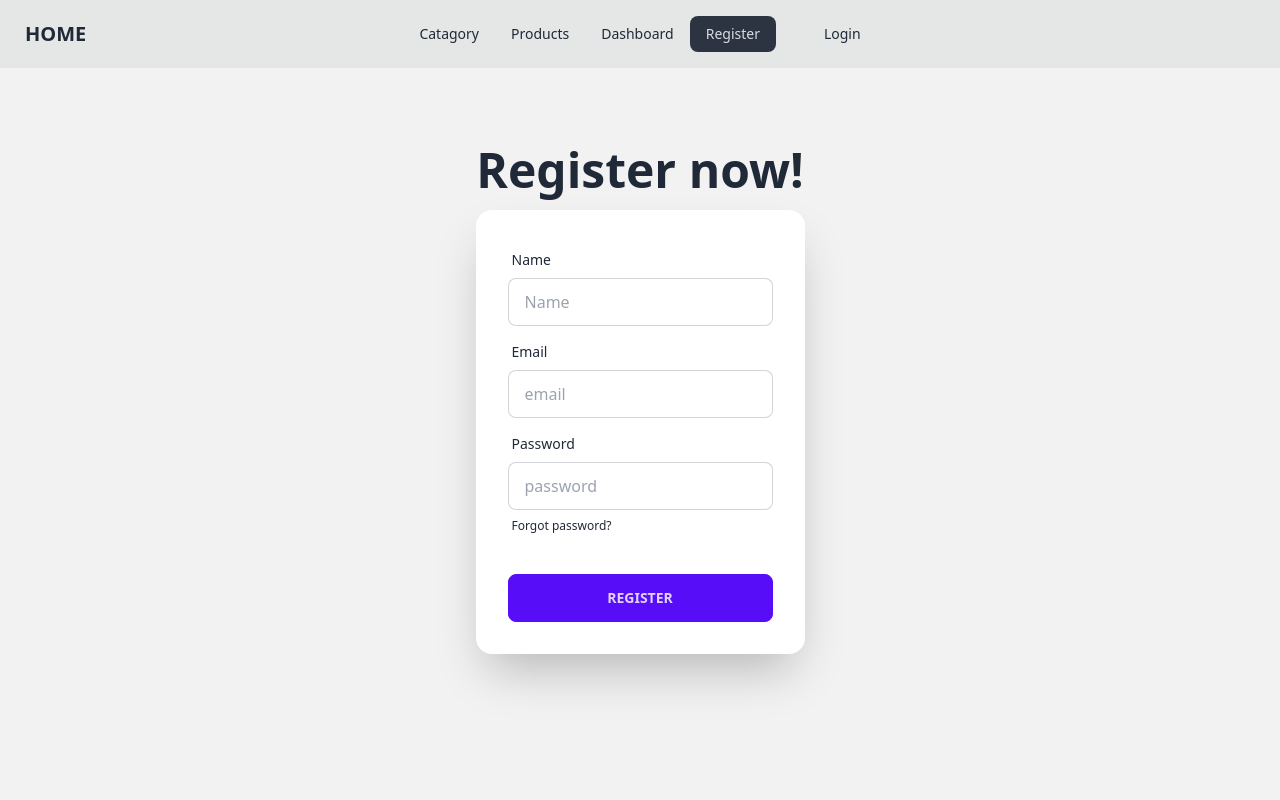
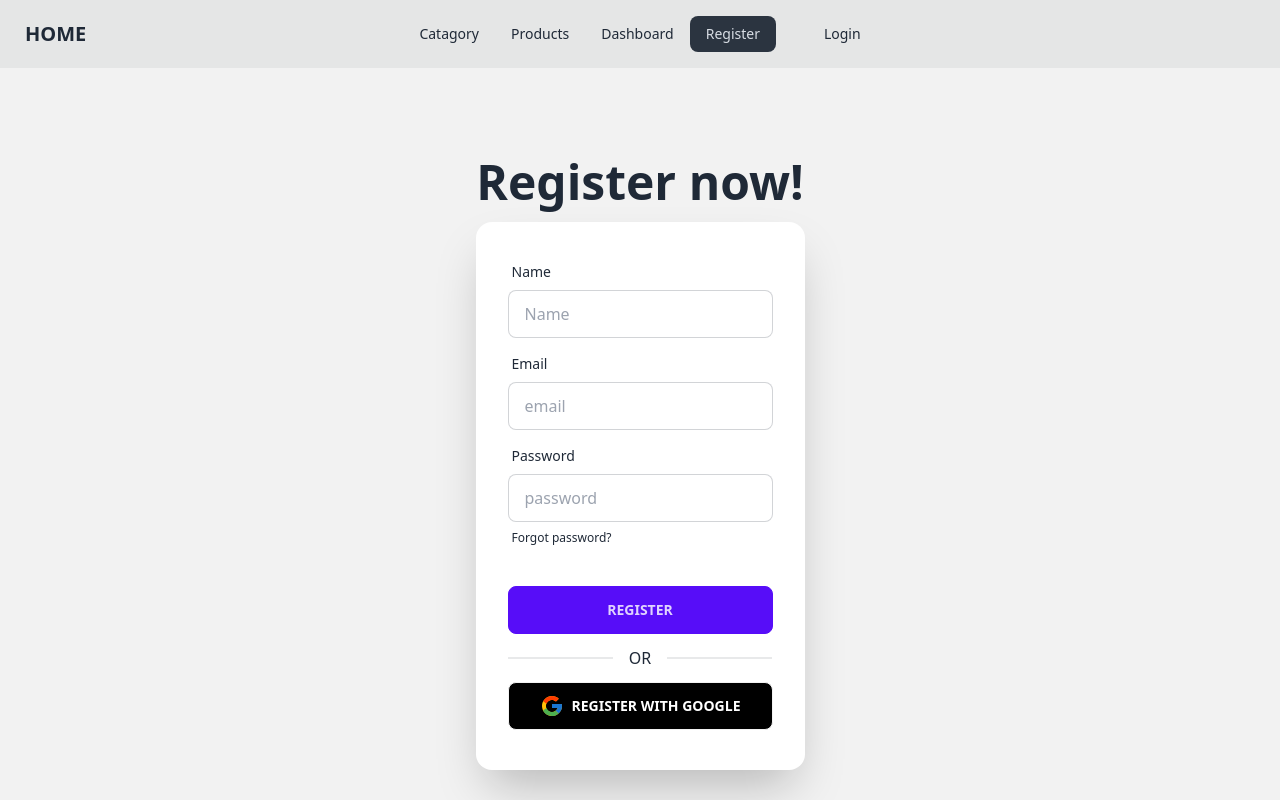
Before and after one commit to EcoCraftz/EcoClient, a React (Vite) app: page /register in a window 1280 px wide. Shown: the top 800 px of the page. Built offline with nearby package versions, Linux system fonts and the light colour scheme; no server answers.

Commit message:
Private route is implemented

```diff
--- a/src/PAGES/Contexts/UserContext.jsx
+++ b/src/PAGES/Contexts/UserContext.jsx
@@ -1,21 +1,28 @@
 // eslint-disable-next-line no-unused-vars
 import React, { useEffect, useState } from 'react';
 import { createContext } from 'react';
-import { createUserWithEmailAndPassword, getAuth, onAuthStateChanged, signInWithEmailAndPassword, signOut } from 'firebase/auth';
+import { GoogleAuthProvider, createUserWithEmailAndPassword, getAuth, onAuthStateChanged, signInWithEmailAndPassword, signInWithPopup, signOut } from 'firebase/auth';
 import app from '../../Firebase/firebase.config';
 export const AuthContext = createContext();
 
 
 // eslint-disable-next-line react/prop-types
 const UserContext = ({ children }) => {
-    const [user, setUser] = useState({ displayName: 'Hasan Ali' });
+    const [user, setUser] = useState({});
+    const [loading, setLoading] = useState(true);
     const auth = getAuth(app);
+    const googleProvider = new GoogleAuthProvider();
+
     const createUser = (email, password) => {
         return createUserWithEmailAndPassword(auth, email, password);
     };
 
     const signIn = (email, password) => {
         return signInWithEmailAndPassword(auth, email, password);
+    };
+
+    const signInWithGoogle = () => {
+        return signInWithPopup(auth, googleProvider);
     };
 
     const logOut = () => {
@@ -25,6 +32,7 @@ const UserContext = ({ children }) => {
     useEffect(() => {
         const unSubscribe = onAuthStateChanged(auth, currentUser => {
             setUser(currentUser);
+            setLoading(false);
             console.log('currently loged in user', currentUser);
         })
         return () => {
@@ -33,7 +41,7 @@ const UserContext = ({ children }) => {
 
     }, []);
 
-    const authInfo = { user, createUser, signIn, logOut };
+    const authInfo = { user, createUser, signIn, signInWithGoogle, logOut, loading };
 
 
     return (
--- a/src/PAGES/LoginPage/Login.jsx
+++ b/src/PAGES/LoginPage/Login.jsx
@@ -2,9 +2,10 @@
 import React, { useContext, useState } from 'react';
 import Navbar from '../Shared/Navbar';
 import { AuthContext } from '../Contexts/UserContext';
+import { FcGoogle } from 'react-icons/fc';
 
 const Login = () => {
-    const { signIn } = useContext(AuthContext);
+    const { signIn, signInWithGoogle } = useContext(AuthContext);
 
     const handleSubmit = (e) => {
         e.preventDefault();
@@ -14,6 +15,13 @@ const Login = () => {
         console.log(email, password);
 
         signIn(email, password).then(result => {
+            const user = result.user;
+            console.log(user);
+        }).catch(error => console.error(error));
+    }
+
+    const handleGoogle = () => {
+        signInWithGoogle().then(result => {
             const user = result.user;
             console.log(user);
         }).catch(error => console.error(error));
@@ -47,8 +55,13 @@ const Login = () => {
                             </div>
                             <div className="form-control mt-6">
                                 <button className="btn btn-primary">Login</button>
+                                <div className="divider">OR</div>
+                                <button onClick={handleGoogle} className="btn btn-success mb-2">
+                                    <span className='text-2xl'><FcGoogle></FcGoogle></span>
+                                    Login With Google</button>
                             </div>
                         </form>
+
                     </div>
                 </div>
             </div>
--- a/src/PAGES/LoginPage/Register.jsx
+++ b/src/PAGES/LoginPage/Register.jsx
@@ -1,10 +1,20 @@
 // eslint-disable-next-line no-unused-vars
-import React, { useContext } from 'react';
+import React, { useContext, useState } from 'react';
 import Navbar from '../Shared/Navbar';
 import { AuthContext } from '../Contexts/UserContext';
+import { FcGoogle } from 'react-icons/fc';
 
 const Register = () => {
-    const { createUser } = useContext(AuthContext);
+    const { createUser, signInWithGoogle } = useContext(AuthContext);
+    const [isHovering, setIsHovering] = useState(false);
+
+    const handleMouseEnter = () => {
+        setIsHovering(true);
+    };
+
+    const handleMouseLeave = () => {
+        setIsHovering(false);
+    };
 
     const handleSubmit = (e) => {
         e.preventDefault();
@@ -23,10 +33,17 @@ const Register = () => {
                 console.error(error);
             })
     }
+
+    const handleGoogle = () => {
+        signInWithGoogle().then(result => {
+            const user = result.user;
+            console.log(user);
+        }).catch(error => console.error(error));
+    }
     return (
         <div>
             <Navbar></Navbar>
-            <div className="hero min-h-screen bg-base-200">
+            <div className="hero min-h-screen bg-base-200 mt-16">
                 <div className="hero-content flex-col">
                     <div className="text-center lg:text-left">
                         <h1 className="text-5xl font-bold">Register now!</h1>
@@ -57,6 +74,16 @@ const Register = () => {
                             </div>
                             <div className="form-control mt-6">
                                 <button className="btn btn-primary">Register</button>
+                                <div className="divider">OR</div>
+                                <button onClick={handleGoogle} className="btn mb-2"
+                                    onMouseEnter={handleMouseEnter} onMouseLeave={handleMouseLeave}
+                                    style={{
+                                        backgroundColor: isHovering ? 'gray' : 'black',
+                                        color: isHovering ? 'black' : 'white',
+                                    }}
+                                >
+                                    <span className='text-2xl'><FcGoogle></FcGoogle></span>
+                                    Register With Google</button>
                             </div>
                         </form>
                     </div>
--- /dev/null
+++ b/src/PAGES/PrivateRoute/PrivateRoute.jsx
@@ -0,0 +1,19 @@
+// eslint-disable-next-line no-unused-vars
+import React, { useContext } from 'react';
+import { AuthContext } from '../Contexts/UserContext';
+import { Navigate } from 'react-router-dom';
+import Loading from '../Shared/Loading';
+
+// eslint-disable-next-line react/prop-types
+const PrivateRoute = ({ children }) => {
+    const { user, loading } = useContext(AuthContext);
+    if (loading) {
+        return <Loading></Loading>
+    }
+    if (user && user.uid) {
+        return children;
+    }
+    return <Navigate to='/login'></Navigate>
+};
+
+export default PrivateRoute;
--- a/src/PAGES/Routes/Router.jsx
+++ b/src/PAGES/Routes/Router.jsx
@@ -12,6 +12,7 @@ import Catagory from "../Catagory/Catagory";
 import DashbordLayout from "../Layout/Dashboard/DashbordLayout";
 import Dashbord from "../Layout/Dashboard/Dashbord";
 import Register from "../LoginPage/Register";
+import PrivateRoute from "../PrivateRoute/PrivateRoute";
 
 const router = createBrowserRouter([{
     path: '/',
@@ -61,7 +62,7 @@ const router = createBrowserRouter([{
     },
     {
         path: '/dashboard',
-        element: <DashbordLayout></DashbordLayout>,
+        element: <PrivateRoute> <DashbordLayout></DashbordLayout></PrivateRoute>,
         children: [
             {
                 path: '/dashboard',
--- a/src/PAGES/Shared/Navbar.jsx
+++ b/src/PAGES/Shared/Navbar.jsx
@@ -3,6 +3,7 @@ import React, { useContext } from 'react';
 import { NavLink, useNavigate } from 'react-router-dom';
 import "./CSS/Navbar.css";
 import { AuthContext } from '../Contexts/UserContext';
+import { FaRegUserCircle } from 'react-icons/fa';
 
 const Navbar = () => {
     const { user, logOut } = useContext(AuthContext);
@@ -44,8 +45,9 @@ const Navbar = () => {
         <li><NavLink to='/products'>Products</NavLink></li>
         <li><NavLink to='/dashboard'>Dashboard</NavLink></li>
         <li><NavLink to='/register'>Register</NavLink></li>
-        <li>{user?.email && <span>Welcome {user?.email}</span>}</li>
-        <li>{user?.email ? <button onClick={signOut} className='btn btn-sm'>Sign Out</button> : <NavLink to='/login'>Login</NavLink>}</li>
+        <li>{user?.email && <span><FaRegUserCircle></FaRegUserCircle>Welcome {user?.email}</span>}</li>
+        <li>{user?.email ? <button onClick={signOut} className='btn btn-sm'>Sign Out</button>
+            : <NavLink to='/login'>Login</NavLink>}</li>
 
 
     </>
```
